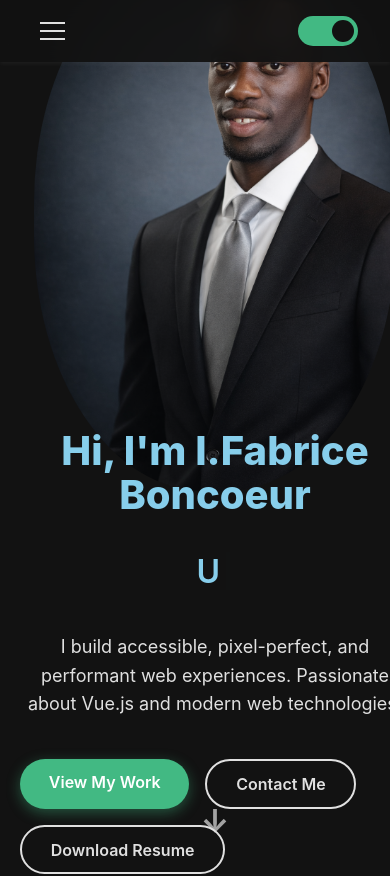
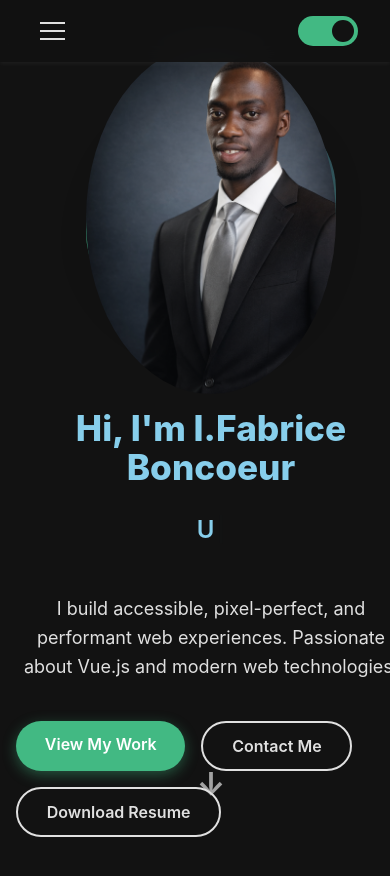
Before and after one commit to boncoeurif/portfolio-, a Vue app: page / in a window 390 px wide. Shown: the top 876 px of the page. Built offline with nearby package versions, Linux system fonts and the light colour scheme.

Commit message:
Optimize UI for mobile devices and fix overflow issues

```diff
--- a/src/App.vue
+++ b/src/App.vue
@@ -263,8 +263,7 @@ body {
   width: 100%;
   max-width: 1200px;
   margin: 0 auto;
-  padding-left: 20px;
-  padding-right: 20px;
+  padding: 0 1rem;
 }
 
 /* Theme Toggle Switch */
--- a/src/components/Footer.vue
+++ b/src/components/Footer.vue
@@ -2,7 +2,7 @@
   <footer class="footer">
     <div class="footer-container">
       <div class="footer-info">
-        <h3>Achille</h3>
+        <h3>Boncoeur</h3>
         <p>Full Stack Developer • Building digital experiences.</p>
         <p class="copyright">&copy; {{ new Date().getFullYear() }} All Rights Reserved.</p>
       </div>
@@ -50,6 +50,21 @@ import facebook from '@/assets/facebook.png'
   gap: 1.5rem;
 }
 
+@media (max-width: 768px) {
+  .footer-container {
+    flex-direction: column;
+    text-align: center;
+  }
+
+  .footer-links {
+    margin-top: 1rem;
+  }
+
+  .social-link {
+    margin: 0 0.75rem;
+  }
+}
+
 .footer-info h3 {
   color: var(--primary-color);
   margin: 0 0 0.5rem 0;
--- a/src/views/Blog.vue
+++ b/src/views/Blog.vue
@@ -64,7 +64,7 @@ const blogPosts = ref([
 
 .blog-posts-grid {
     display: grid;
-    grid-template-columns: repeat(auto-fit, minmax(300px, 1fr));
+    grid-template-columns: repeat(auto-fit, minmax(min(100%, 280px), 1fr));
     gap: 2rem;
 }
 
--- a/src/views/Home.vue
+++ b/src/views/Home.vue
@@ -409,13 +409,13 @@ onMounted(() => {
   position: relative;
 }
 
-/* Responsive */
 @media (max-width: 768px) {
   .hero {
     flex-direction: column-reverse;
     text-align: center;
     min-height: auto;
     padding-top: 2rem;
+    gap: 1rem;
   }
 
   .hero-text {
@@ -430,7 +430,16 @@ onMounted(() => {
   }
 
   .hero-text h1 {
-    font-size: 2.5rem;
+    font-size: 2.2rem;
+  }
+
+  .hero-text h2 {
+    font-size: 1.5rem;
+  }
+
+  .icon {
+    height: 250px;
+    width: 250px;
   }
 }
 
@@ -460,10 +469,11 @@ onMounted(() => {
   }
 }
 .icon {
-    font-size: 2rem;
-    height: 34rem;
-    width: 50rem;
-    border-radius: 47%;
+    height: 350px;
+    width: 350px;
+    max-width: 100%;
+    object-fit: cover;
+    border-radius: 50%;
     background-color: white;
 }
 </style>
--- a/src/views/Projects.vue
+++ b/src/views/Projects.vue
@@ -207,7 +207,7 @@ const setActiveFilter = (filter) => {
 
 .projects-grid {
     display: grid;
-    grid-template-columns: repeat(auto-fit, minmax(300px, 1fr));
+    grid-template-columns: repeat(auto-fit, minmax(min(100%, 280px), 1fr));
     gap: 2rem;
 }
 
--- a/src/views/SkillView.vue
+++ b/src/views/SkillView.vue
@@ -97,7 +97,7 @@ const skillCategories = ref([
 
 .skills-grid {
   display: grid;
-  grid-template-columns: repeat(auto-fill, minmax(150px, 1fr));
+  grid-template-columns: repeat(auto-fill, minmax(min(100%, 140px), 1fr));
   gap: 1.5rem;
 }
 
```
